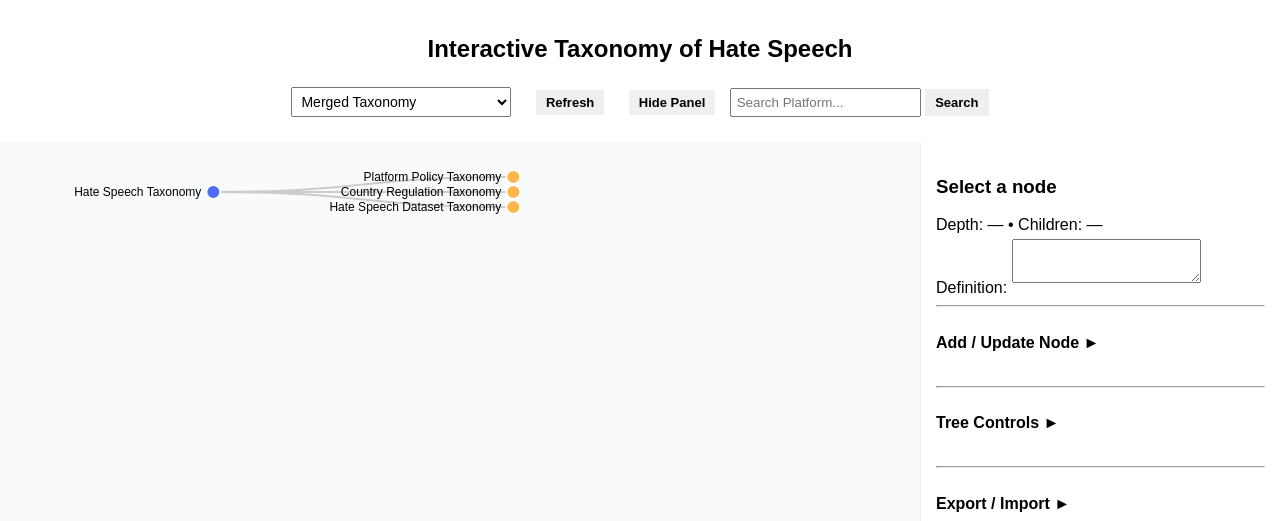
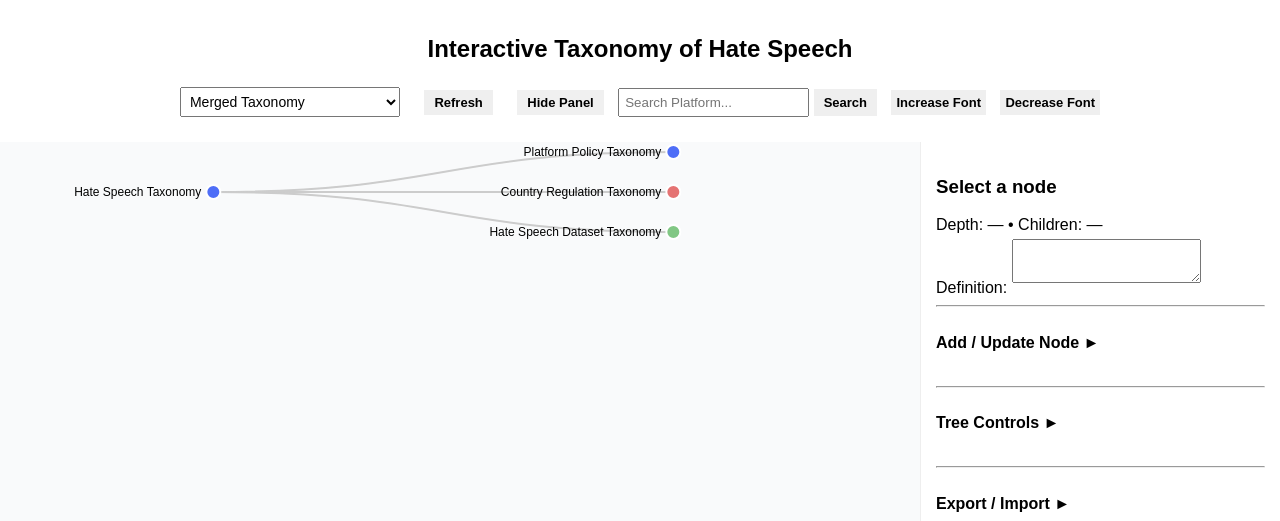
Before and after one commit to uhh-hcds/hateTax, a plain HTML site: page index.html in a window 1280 px wide. Both pictures are taken after a click on the button "Show Panel". Shown: the top 521 px of the page. Drawn offline with nearby package versions, Linux system fonts and the light colour scheme.

Commit message:
come clean up

```diff
--- a/index.html
+++ b/index.html
@@ -21,6 +21,12 @@
   <input type="text" id="platformSearch" placeholder="Search Platform..." style="margin-left:10px;padding:5px;">
   <button id="searchBtn">Search</button>
 
+  <button id="increaseFontBtn" style="margin-left:10px;padding:5px;">
+    Increase Font
+  </button>
+  <button id="decreaseFontBtn" style="margin-left:10px;padding:5px;">
+    Decrease Font
+  </button>
 
 </header>
 
--- a/script.js
+++ b/script.js
@@ -1,4 +1,5 @@
-// script.js - replace your existing script.js with this file
+
+let currentFontSize = 12;
 document.addEventListener("DOMContentLoaded", () => {
 const merged = {
   name: "Hate Speech Taxonomy",
@@ -2198,6 +2199,25 @@ let data =merged;                    // default
   let nodeIdCounter = 0;
   let selectedNode = null;
   let radial = false;
+  const topLevelColors = {
+  "Platform Policy Taxonomy": "#4f6ef7",   // blue
+  "Country Regulation Taxonomy": "#e57373", // red
+  "Hate Speech Dataset Taxonomy": "#81c784" // green
+};
+function getTopLevelColor(d) {
+  // climb to depth 1 ancestor
+  let node = d;
+  while (node.depth > 1 && node.parent) {
+    node = node.parent;
+  }
+
+  // if this is depth 1 and exists in map → apply color
+  if (node.depth === 1 && topLevelColors[node.data.name]) {
+    return topLevelColors[node.data.name];
+  }
+
+  return null;
+}
 
   // Tooltip
   const tooltip = d3.select("body")
@@ -2205,6 +2225,8 @@ let data =merged;                    // default
     .attr("class", "tooltip")
     .style("opacity", 0);
 
+
+
   // ---------- Init tree ----------
   function initTree() {
     svg.selectAll("*").remove();
@@ -2214,7 +2236,8 @@ let data =merged;                    // default
     const width = container.clientWidth || 1200;
     const height = container.clientHeight || 800;
 
-    svg.attr("width", width).attr("height", height);
+    svg
+    .style("height", container.clientHeight + "px");
 
     g = svg.append("g").attr("transform", `translate(0,0)`);
 
@@ -2223,7 +2246,7 @@ let data =merged;                    // default
       .on("zoom", (event) => { g.attr("transform", event.transform); });
     svg.call(zoom);
 
-    treeLayout = d3.tree().size([height - 100, width - 40]);
+     treeLayout = d3.tree().size([height, width]);
 
     root = d3.hierarchy(data);
     root.x0 = height / 2;
@@ -2255,23 +2278,18 @@ let data =merged;                    // default
   }
 
   // ---------- Rendering update ----------
-  function update(source) {
-  const container = svg.node().parentNode;
+function update(source) {
+ const container = svg.node().parentNode;
   const height = container.clientHeight || 800;
 
-  // ✅ Dynamic width based on tree depth
+  svg.style("height", height + "px");
+
   const maxDepth = d3.max(root.descendants(), d => d.depth) || 1;
-  const horizSpacing = 260;
-  const dynamicWidth = maxDepth * horizSpacing + 400;
-
-  // ✅ Let D3 calculate layout using dynamic width
-  treeLayout.nodeSize([15, 300]);
-
-
-  // ✅ Make SVG wide enough for horizontal scrolling
-  svg.attr("width", dynamicWidth + 500);
-
-  const treeData = treeLayout(root);
+
+  const containerWidth = svg.node().parentNode.clientWidth;
+  treeLayout.nodeSize([40, containerWidth / (maxDepth + 1)]);
+
+  const treeData = treeLayout(root);  // now uses correct spacing
   const nodes = treeData.descendants();
   const links = treeData.links();
 
@@ -2314,7 +2332,11 @@ let data =merged;                    // default
 
   nodeEnter.append("circle")
     .attr("r", 1e-6)
-    .style("fill", d => d._children ? "#ffb74d" : "#4f6ef7")
+    .style("fill", d => {
+    const topColor = getTopLevelColor(d);
+    if (topColor) return topColor;
+    return d._children ? "#ffb74d" : "#4f6ef7";
+})
     .style("stroke", "#fff")
     .style("stroke-width", 2);
 
@@ -2330,8 +2352,13 @@ let data =merged;                    // default
     .attr("transform", d => `translate(${d.y},${d.x})`);
 
   nodeUpdate.select("circle")
-    .attr("r", 7)
-    .style("fill", d => d._children ? "#ffb74d" : "#4f6ef7");
+  .attr("r", 7)
+  .style("fill", d => {
+    const topColor = getTopLevelColor(d);
+    if (topColor) return topColor;
+    return d._children ? "#ffb74d" : "#4f6ef7";
+  });
+
 
   // ---- EXIT NODES ----
   const nodeExit = node.exit();
@@ -2366,6 +2393,7 @@ let data =merged;                    // default
     d.x0 = d.x;
     d.y0 = d.y;
   });
+d3.selectAll("g.node text").style("font-size", currentFontSize + "px");
 }
 
 
@@ -2559,6 +2587,34 @@ function searchAndBuildResults(query) {
   }
 
   // ---------- Wire UI controls ----------
+
+  // ---- Increase SVG Node Font Size ----
+    const increaseFontBtn = document.getElementById("increaseFontBtn");
+    if (increaseFontBtn) {
+      increaseFontBtn.addEventListener("click", () => {
+
+        currentFontSize += 2;  // increase by 2px each click
+
+        // Apply to ALL existing node text labels
+        d3.selectAll("g.node text")
+          .style("font-size", currentFontSize + "px");
+
+      });
+    }
+
+  // ---- Decrease SVG Node Font Size ----
+    const decreaseFontBtn = document.getElementById("decreaseFontBtn");
+    if (decreaseFontBtn) {
+      decreaseFontBtn.addEventListener("click", () => {
+
+        // Prevent shrinking too much
+        currentFontSize = Math.max(6, currentFontSize - 2);
+
+        d3.selectAll("g.node text")
+          .style("font-size", currentFontSize + "px");
+
+      });
+    }
   // Collapsible panel sections (keeps your previous markup behavior)
   document.querySelectorAll(".panel-section").forEach(section => {
     const header = section.querySelector(".panel-header");
@@ -2579,9 +2635,28 @@ function searchAndBuildResults(query) {
   if (rightPanel) {
     rightPanel.style.display = "none";
     if (togglePanelBtn) togglePanelBtn.textContent = "Show Panel";
-    if (togglePanelBtn) togglePanelBtn.addEventListener("click", () => {
-      if (rightPanel.style.display === 'none') { rightPanel.style.display = 'block'; togglePanelBtn.textContent = "Hide Panel"; }
-      else { rightPanel.style.display = 'none'; togglePanelBtn.textContent = "Show Panel"; }
+    if (togglePanelBtn)
+        togglePanelBtn.addEventListener("click", () => {
+
+      const leftPanel = document.querySelector(".left");
+
+      if (rightPanel.style.display === "none") {
+        rightPanel.style.display = "block";
+        togglePanelBtn.textContent = "Hide Panel";
+      } else {
+        rightPanel.style.display = "none";
+        togglePanelBtn.textContent = "Show Panel";
+      }
+
+      // force reflow & resize of tree
+      setTimeout(() => {
+        const container = svg.node().parentNode;
+        svg
+           .style("width", "100%")
+            .style("height", "100%");
+
+        update(root);   // redraw at new width
+      }, 200);
     });
   }
 
@@ -2781,6 +2856,7 @@ function searchAndBuildResults(query) {
     if (selected === "country") data = countryData;
     if (selected === "dataset") data = datasetData;
     if (selected === "merged") data = merged;
+
     g && g.selectAll("*").remove();
     selectedNode = null;
     svg.transition().duration(300).call(zoom.transform, d3.zoomIdentity);
--- a/style.css
+++ b/style.css
@@ -18,8 +18,8 @@ header {
 
 /* Left side: tree with horizontal scroll */
 .left {
-  flex: 1;
-  overflow: auto; /* enable both horizontal & vertical scroll */
+  flex: 1 1 auto;
+  overflow: auto;
   background: #f9fafb;
   transition: all 0.3s ease;
 }
@@ -105,8 +105,8 @@ header {
 
 /* SVG fills container width */
 .left svg {
-  width: 1200px;
-  height: 800px;
+  width: 100%;
+  height: 100%;
   display: block;
 }
 
```
